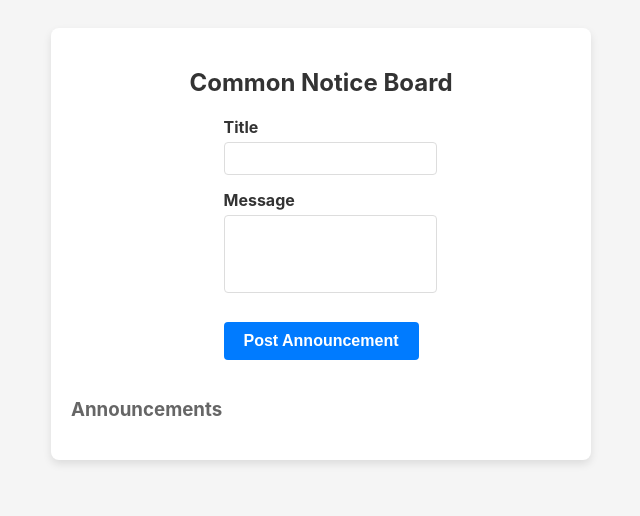
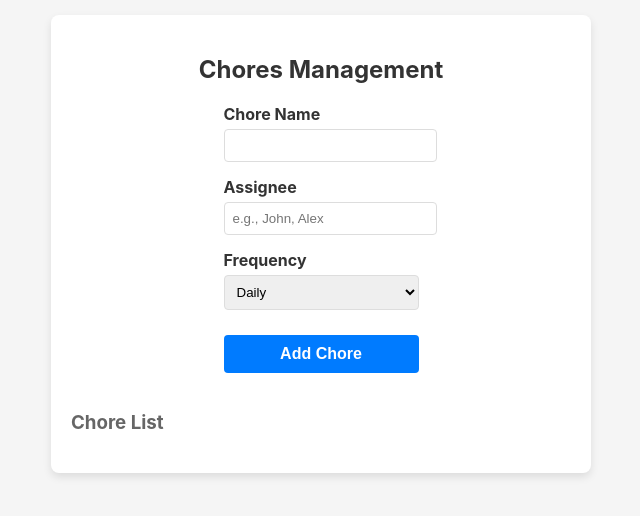
Before and after one commit to sahithi-66/Home_management_system, a React (Create React App) app in the folder home-management-system/: page / in a window 1280 px wide. Shown: the part 156-672 px from the top of the page, without its empty margins (319-959 px from the left). Built offline with nearby package versions, Linux system fonts and the light colour scheme.

Commit message:
Created ChoresManagement page
ChoresManagement.js and ChoresManagement.css

```diff
--- a/home-management-system/src/App.js
+++ b/home-management-system/src/App.js
@@ -2,13 +2,15 @@ import React from 'react';
 import Login from './components/Login';
 import ExpenditureSplit from './components/ExpenditureSplit';
 import NoticeBoard from './components/NoticeBoard';
+import ChoresManagement from './components/ChoresManagement';
 
 const App = () => {
     return (
         <div className="App">
             {/* <Login /> */}
             {/* <ExpenditureSplit /> */}
-            <NoticeBoard />
+            {/* <NoticeBoard /> */}
+            <ChoresManagement />
 
         </div>
     );
--- /dev/null
+++ b/home-management-system/src/components/ChoresManagement.css
@@ -0,0 +1,80 @@
+/* Full-screen wrapper for centering */
+.chores-wrapper {
+    display: flex;
+    align-items: center;
+    justify-content: center;
+    height: 100vh;
+    background-color: #f5f5f5;
+}
+
+/* Box styling */
+.chores-container {
+    display: flex;
+    flex-direction: column;
+    align-items: center;
+    padding: 20px;
+    margin: 20px;
+    background-color: #ffffff;
+    border-radius: 8px;
+    box-shadow: 0 4px 8px rgba(0, 0, 0, 0.1);
+    width: 500px;
+}
+
+h2 {
+    margin-bottom: 20px;
+    color: #333;
+}
+
+.input-field {
+    margin-bottom: 15px;
+    width: 100%;
+}
+
+label {
+    display: block;
+    margin-bottom: 5px;
+    font-weight: bold;
+}
+
+input, select {
+    width: 100%;
+    padding: 8px;
+    border-radius: 4px;
+    border: 1px solid #ddd;
+}
+
+button {
+    width: 100%;
+    padding: 10px;
+    border: none;
+    background-color: #007bff;
+    color: #fff;
+    border-radius: 4px;
+    cursor: pointer;
+    font-size: 1em;
+    font-weight: bold;
+    margin-top: 10px;
+}
+
+button:hover {
+    background-color: #0056b3;
+}
+
+.chore-list {
+    margin-top: 20px;
+    width: 100%;
+}
+
+h3 {
+    color: #666;
+}
+
+ul {
+    list-style: none;
+    padding: 0;
+}
+
+li {
+    padding: 8px;
+    border-bottom: 1px solid #ddd;
+}
--- /dev/null
+++ b/home-management-system/src/components/ChoresManagement.js
@@ -0,0 +1,72 @@
+import React, { useState } from 'react';
+import './ChoresManagement.css';
+
+const ChoresManagement = () => {
+    const [choreName, setChoreName] = useState('');
+    const [assignee, setAssignee] = useState('');
+    const [frequency, setFrequency] = useState('Daily');
+    const [chores, setChores] = useState([]);
+
+    const handleAddChore = (e) => {
+        e.preventDefault();
+        const newChore = { choreName, assignee, frequency };
+        setChores([...chores, newChore]);
+        setChoreName('');
+        setAssignee('');
+        setFrequency('Daily');
+    };
+
+    return (
+        <div className="chores-wrapper">
+            <div className="chores-container">
+                <h2>Chores Management</h2>
+                <form onSubmit={handleAddChore}>
+                    <div className="input-field">
+                        <label>Chore Name</label>
+                        <input
+                            type="text"
+                            value={choreName}
+                            onChange={(e) => setChoreName(e.target.value)}
+                            required
+                        />
+                    </div>
+                    <div className="input-field">
+                        <label>Assignee</label>
+                        <input
+                            type="text"
+                            value={assignee}
+                            onChange={(e) => setAssignee(e.target.value)}
+                            required
+                            placeholder="e.g., John, Alex"
+                        />
+                    </div>
+                    <div className="input-field">
+                        <label>Frequency</label>
+                        <select
+                            value={frequency}
+                            onChange={(e) => setFrequency(e.target.value)}
+                        >
+                            <option value="Daily">Daily</option>
+                            <option value="Weekly">Weekly</option>
+                            <option value="Monthly">Monthly</option>
+                        </select>
+                    </div>
+                    <button type="submit">Add Chore</button>
+                </form>
+
+                <div className="chore-list">
+                    <h3>Chore List</h3>
+                    <ul>
+                        {chores.map((chore, index) => (
+                            <li key={index}>
+                                <strong>{chore.choreName}</strong> - {chore.assignee} ({chore.frequency})
+                            </li>
+                        ))}
+                    </ul>
+                </div>
+            </div>
+        </div>
+    );
+};
+
+export default ChoresManagement;
```
